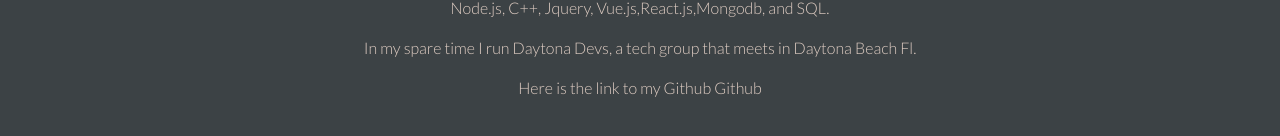
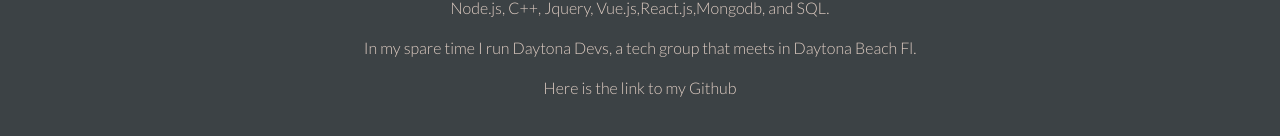
Before and after one commit to wildaces215/portfolio, a Vue app: page /about in a window 1280 px wide. Shown: the part 568-704 px from the top of the page. Built offline with nearby package versions, Linux system fonts and the light colour scheme; what connect-history-api-fallback, vue-swimlane would draw is missing.

Commit message:
Grammer error

```diff
--- a/src/views/About.vue
+++ b/src/views/About.vue
@@ -29,7 +29,7 @@
       >In my spare time I run Daytona Devs, a tech group that meets in Daytona Beach Fl.</p>
       <p
         class="text-center aboutTextPara"
-      >Here is the link to my Github
+      >Here is the link to my
       <a class="aboutTextParaLi" href="https://www.github.com/wildaces215">Github</a>
       </p>
     </div>
```
